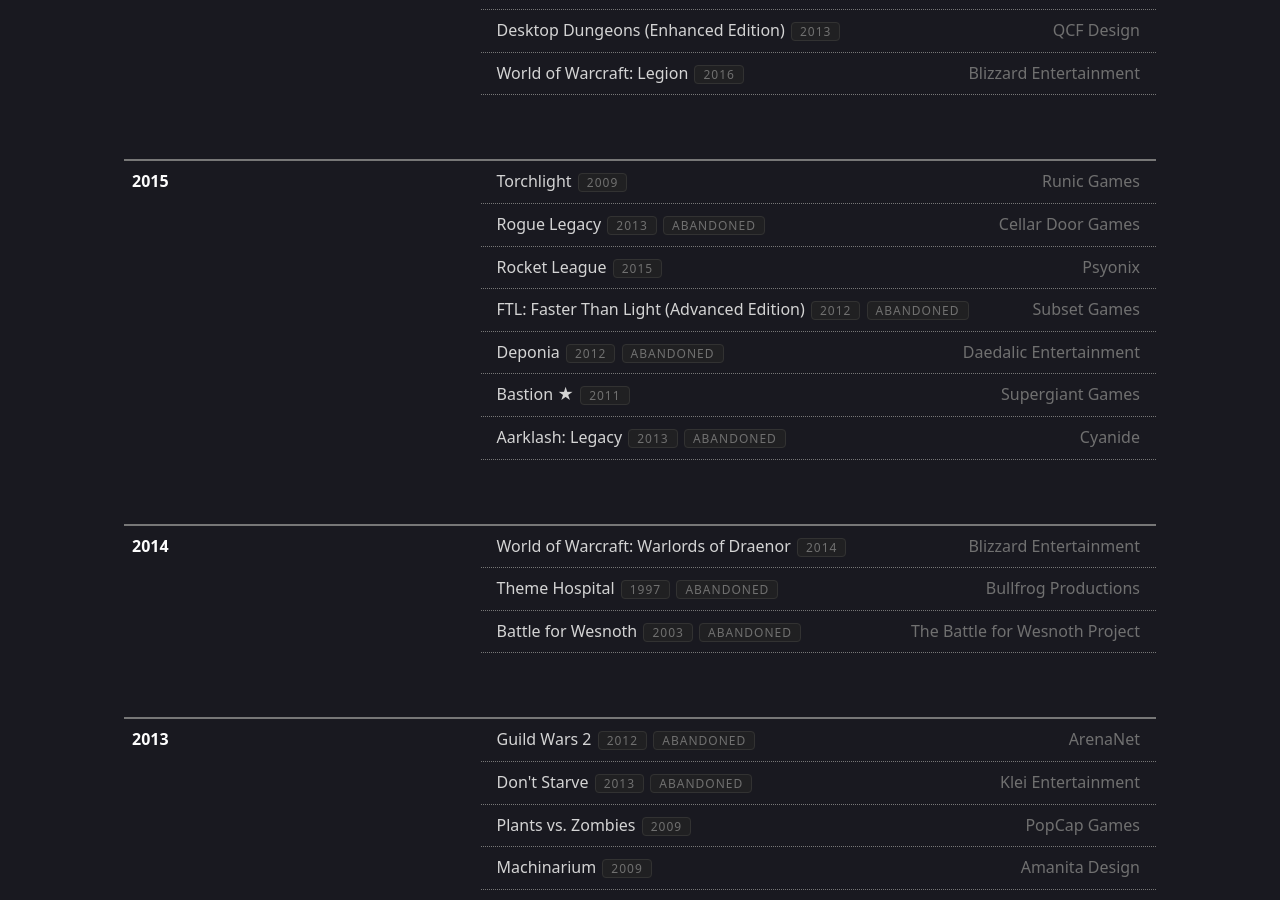
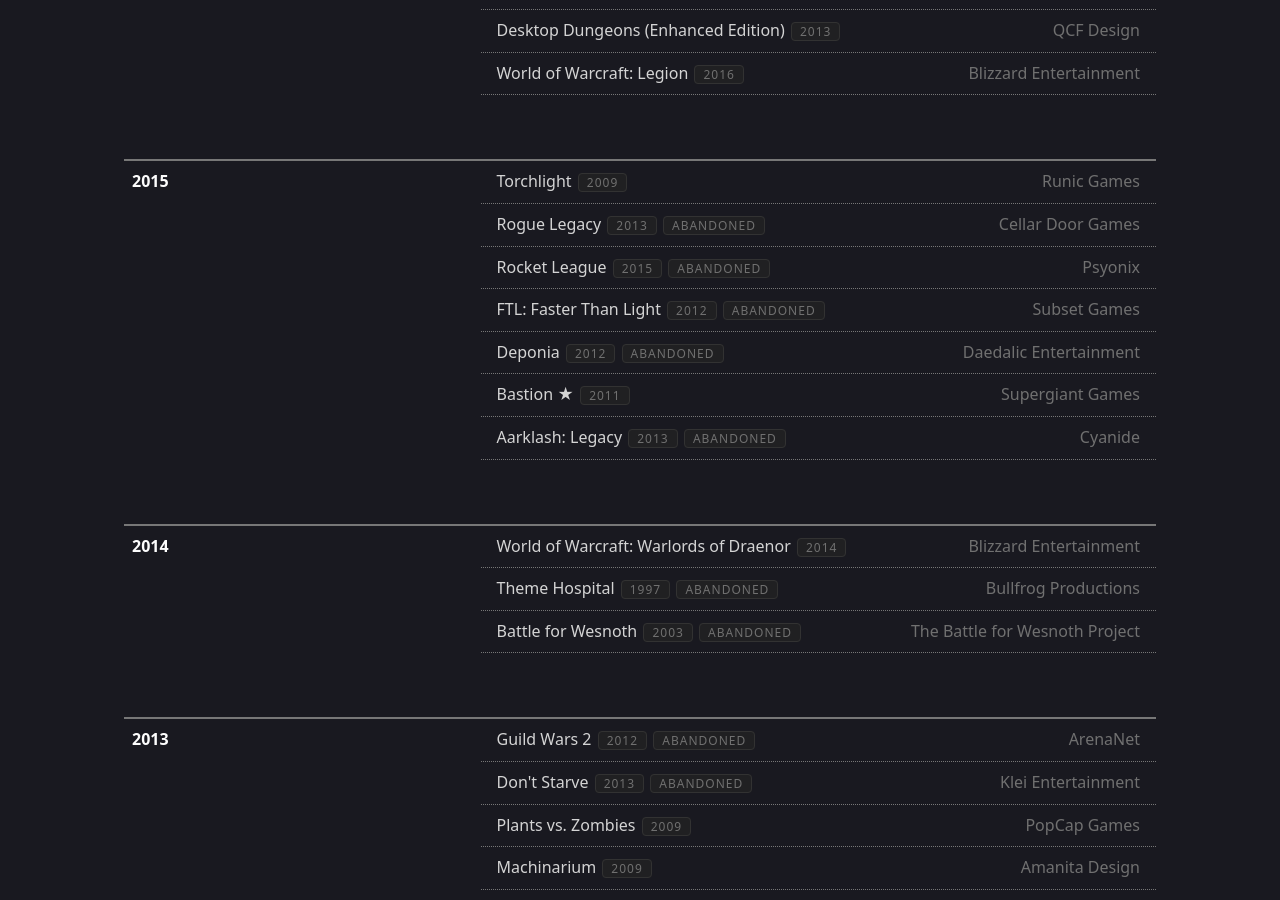
Before and after one commit to KlazHTT/personal-website, a Jekyll site: the page built from pages/gaming.md, in a window 1280 px wide and 900 px high, scrolled down 8702 px. Built offline with Jekyll 4.4.1, drawn with Linux system fonts in a browser that asks for light colours.

Commit message:
Update games.yml

```diff
--- a/_data/games.yml
+++ b/_data/games.yml
@@ -739,8 +739,8 @@
     - title: Rocket League
       developer: Psyonix
       released: 2015
-      status: Completed
-    - title: "FTL: Faster Than Light (Advanced Edition)"
+      status: Abandoned
+    - title: "FTL: Faster Than Light"
       developer: Subset Games
       released: 2012
       status: Abandoned
```
